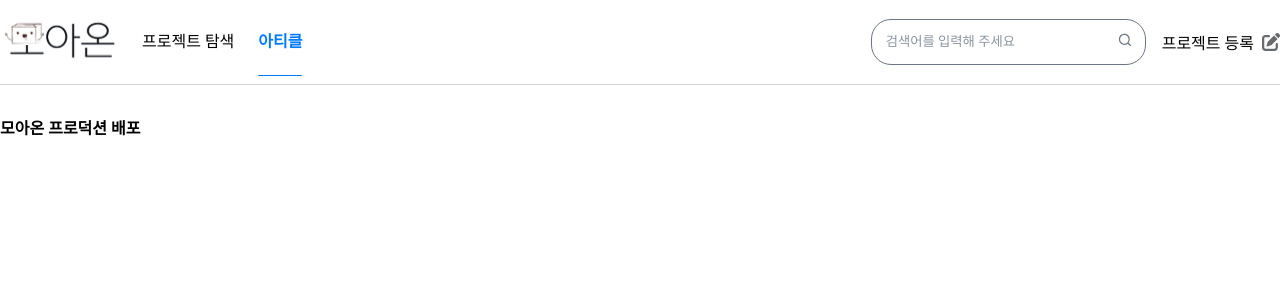
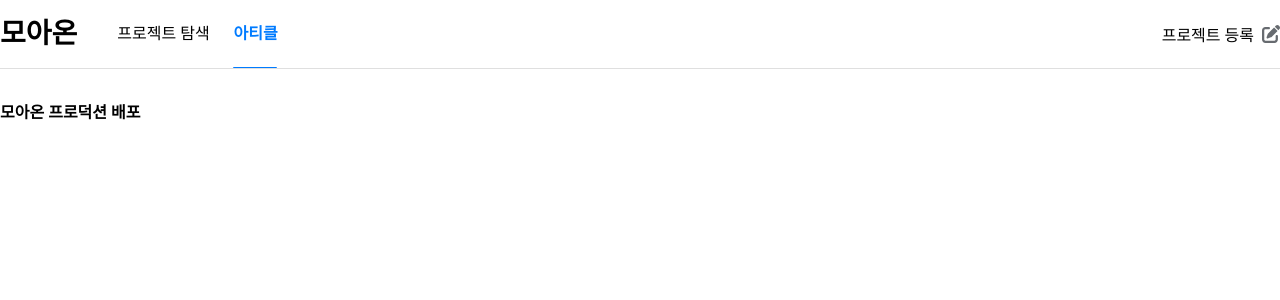
Before and after one commit to woowacourse-teams/2025-moaon, a React app in the folder frontend/: page / in a window 1280 px wide. Shown: the top 300 px of the page. Built offline with nearby package versions, Linux system fonts and the light colour scheme; no server answers; a web font is replaced by a local one.

Commit message:
refactor: Header 컴포넌트 디자인 수정

```diff
--- a/frontend/src/shared/components/Header/Header.styled.ts
+++ b/frontend/src/shared/components/Header/Header.styled.ts
@@ -1,12 +1,13 @@
 import styled from "@emotion/styled";
+import { Link } from "react-router";
 
 export const Header = styled.header`
   width: 100%;
   position: sticky;
   top: 0;
+  padding: 1.25rem 0;
   background-color: #fff;
-  padding: 0.75rem 0;
-  border-bottom: 1px solid #d2d2d2;
+  border-bottom: 1px solid #dfdfdf;
   z-index: 999;
 `;
 
@@ -18,8 +19,13 @@ export const HeaderBox = styled.div`
   justify-content: space-between;
 `;
 
+export const LogoLink = styled(Link)`
+  font-size: 28px;
+  font-weight: 700;
+`;
+
 export const Wrap = styled.div`
   display: flex;
   align-items: center;
-  gap: 1rem;
+  gap: 2.5rem;
 `;
--- a/frontend/src/shared/components/Header/Header.tsx
+++ b/frontend/src/shared/components/Header/Header.tsx
@@ -1,6 +1,3 @@
-import Logo from "@assets/icons/logo.svg";
-import { Link } from "react-router";
-import SearchBar from "../SearchBar/SearchBar";
 import * as S from "./Header.styled";
 import NavBar from "./NavBar/NavBar";
 import RegisterProjectButton from "./RegisterProjectButton/RegisterProjectButton";
@@ -10,17 +7,10 @@ function Header() {
     <S.Header>
       <S.HeaderBox>
         <S.Wrap>
-          <Link to="/list">
-            <img src={Logo} alt="로고" />
-          </Link>
+          <S.LogoLink to="/">모아온</S.LogoLink>
           <NavBar />
         </S.Wrap>
         <S.Wrap>
-          <SearchBar
-            width="fixed"
-            shape="rounded"
-            icon={{ size: 16, position: "left" }}
-          />
           <RegisterProjectButton />
         </S.Wrap>
       </S.HeaderBox>
```
